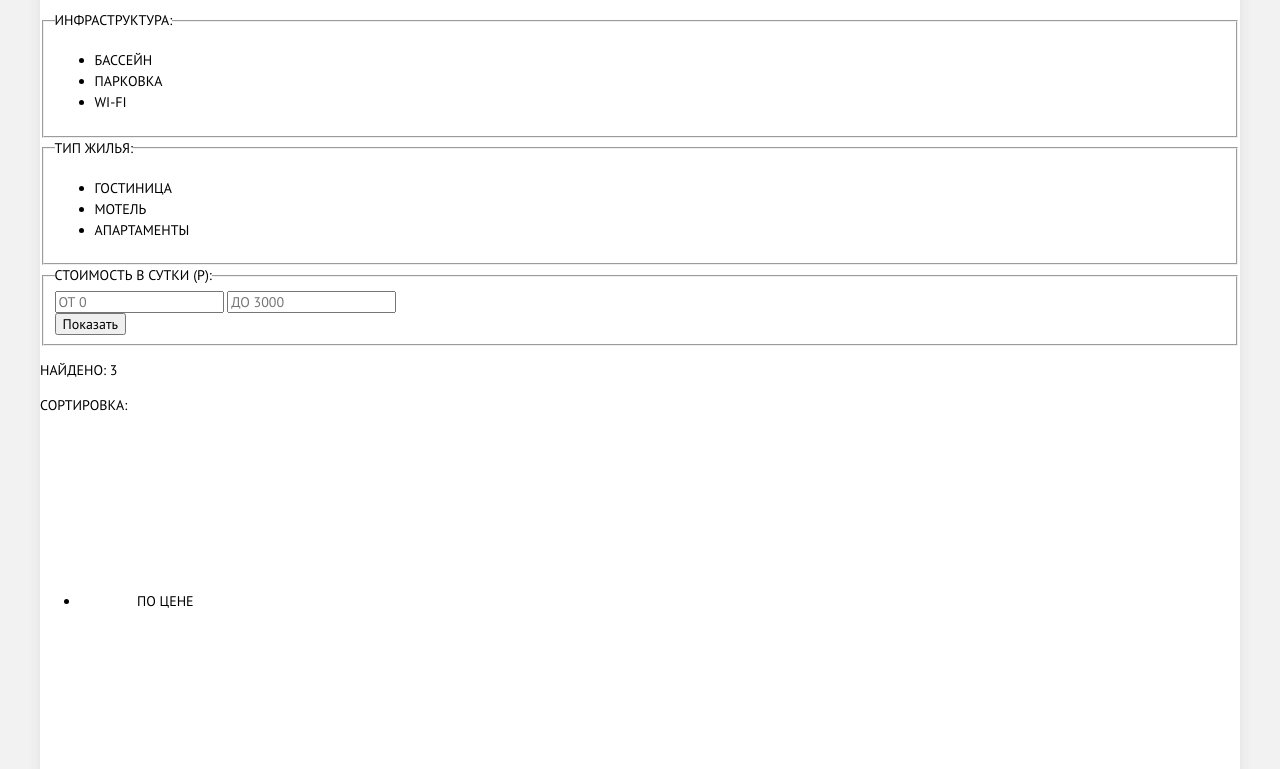
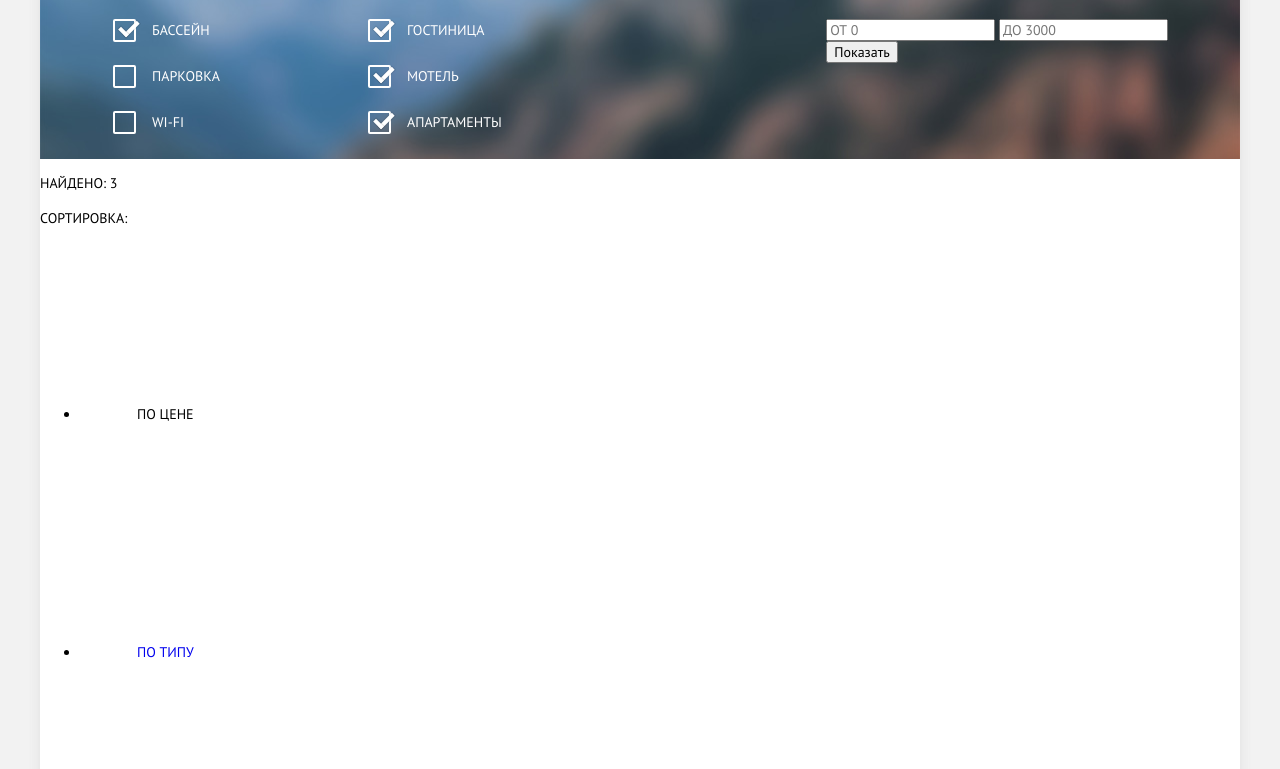
Before and after one commit to doshchicyn/922101-sedona-25, a plain HTML site: page hotels.html in a window 1280 px wide. Shown: the part 108-877 px from the top of the page. Drawn offline with Linux system fonts and the light colour scheme.

Commit message:
стилизация

```diff
--- a/css/style.css
+++ b/css/style.css
@@ -49,7 +49,7 @@ a {
     box-shadow: 0 0 10px 0 rgba(220, 220, 220, 0.9);
 }
 
-.header-content{
+.header-content {
     margin-bottom: 60px;
 }
 
@@ -523,3 +523,108 @@ a {
 .copyrights__link:active > .copyrights__logo path {
     fill: #bdbbbc;
 }
+
+/*  hotels page styles  */
+
+.main-inner-content {
+
+}
+
+.filters {
+    background-color: #6A90B6;
+    background-image: url("../img/filter-background.jpg");
+    background-repeat: no-repeat;
+    background-position: 0 50%;
+    padding: 26px 72px;
+}
+
+.filters__form {
+    display: flex;
+}
+
+.filters__form fieldset {
+    border: none;
+    color: #fff;
+    padding: 0;
+    margin: 0;
+}
+
+.filters__form legend {
+    color: #fff;
+    font-size: 16px;
+    line-height: 21px;
+    text-transform: uppercase;
+    font-weight: bold;
+    margin-bottom: 22px;
+}
+
+.filters__form .infrastructure-filter {
+    width: 140px;
+    padding: 0;
+    margin: 0;
+    margin-right: 115px;
+}
+
+.filters__form .cost-filter {
+    margin-left: auto;
+}
+
+.filters__form .filter-list {
+    padding: 0;
+    margin: 0;
+    list-style: none;
+}
+
+.filter-list li {
+    font-size: 14px;
+    line-height: 21px;
+    font-weight: 400;
+    color: #fff;
+    padding-left: 40px;
+    margin-bottom: 24px;
+}
+
+.filter-list li:last-child {
+    margin-bottom: 0;
+}
+
+
+.filter-list__item label {
+    position: relative;
+    text-align: left;
+    vertical-align: middle;
+}
+
+.filter-list__item label::before {
+    content: "";
+    position: absolute;
+    left: -39px;
+    width: 23px;
+    height: 23px;
+    border: 2px solid #fff;
+    border-radius: 2px;
+}
+
+.filter-list__item .input-checkbox[type="checkbox"]:checked + .checkbox-indicator::before {
+    content: "";
+    position: absolute;
+    top: 6px;
+    left: -30px;
+    width: 19px;
+    height: 4px;
+    background-color: rgba(255, 255, 255, 1);
+            box-shadow: 0 0 0 1px rgba(0, 0, 0, 0.1);
+            transform: rotate(135deg);
+}
+
+.filter-list__item .input-checkbox[type="checkbox"]:checked + .checkbox-indicator::after {
+    content: "";
+    position: absolute;
+    top: 9px;
+    left: -34px;
+    width: 11px;
+    height: 4px;
+    background-color: rgba(255, 255, 255, 1);
+            box-shadow: 0 0 0 1px rgba(0, 0, 0, 0.1);
+            transform: rotate(45deg);
+}
--- a/hotels.html
+++ b/hotels.html
@@ -9,13 +9,13 @@
 	</head>
 	<body>
 		<div class="container">
-			<header class="header-content">
+			<header class="header-content--inner">
 				<nav class="navigation">
 					<ul class="navigation-list left-block">
 						<li class="navigation-list__item"><a class="navigation-list__link" href="#">Информация</a></li>
 						<li class="navigation-list__item"><a class="navigation-list__link" href="#">Фото и видео</a></li>
 					</ul>
-					<a class="navigation-logo" href="..">
+					<a class="navigation-logo" href="index.html">
 						<img class="navigation-logo__image" src="img/logo.svg" alt="Логотип Седона в шапке" width="140" height="71">
 					</a>
 					<ul class="navigation-list right-block">
@@ -28,26 +28,26 @@
 				<h1 class="visually-hidden">Поиск отелей</h1>
 				<section class="filters">
 					<h3 class="visually-hidden">Фильтр поиска</h3>
-					<form action="https://echo.htmlacademy.ru" method="get" name="search-hotels">
+					<form class="filters__form" action="https://echo.htmlacademy.ru" method="get" name="search-hotels">
 						<fieldset class="infrastructure-filter">
 							<legend>Инфраструктура:</legend>
 							<ul class="filter-list">
 								<li class="filter-list__item">
 									<label>
 										<input class="input-checkbox visually-hidden" type="checkbox" name="infrastructure" value="pool" checked>
-										<span>Бассейн</span>
+										<span class="checkbox-indicator">Бассейн</span>
 									</label>
 								</li>
 								<li class="filter-list__item">
 									<label>
 										<input class="input-checkbox visually-hidden" type="checkbox" name="infrastructure" value="parking">
-										<span>Парковка</span>
+										<span class="checkbox-indicator">Парковка</span>
 									</label>
 								</li>
 								<li class="filter-list__item">
 									<label>
 										<input class="input-checkbox visually-hidden" type="checkbox" name="infrastructure" value="wifi">
-										<span>wi-fi</span>
+										<span class="checkbox-indicator">wi-fi</span>
 									</label>
 								</li>
 							</ul>
@@ -58,19 +58,19 @@
 								<li class="filter-list__item">
 									<label>
 										<input class="input-checkbox visually-hidden" type="checkbox" name="housing-type" value="hotel" checked>
-										<span>Гостиница</span>
+										<span class="checkbox-indicator">Гостиница</span>
 									</label>
 								</li>
 								<li class="filter-list__item">
 									<label>
 										<input class="input-checkbox visually-hidden" type="checkbox" name="housing-type" value="motel" checked>
-										<span>Мотель</span>
+										<span class="checkbox-indicator">Мотель</span>
 									</label>
 								</li>
 								<li class="filter-list__item">
 									<label>
 										<input class="input-checkbox visually-hidden" type="checkbox" name="housing-type" value="apartments" checked>
-										<span>Апартаменты</span>
+										<span class="checkbox-indicator">Апартаменты</span>
 									</label>
 								</li>
 							</ul>
```
